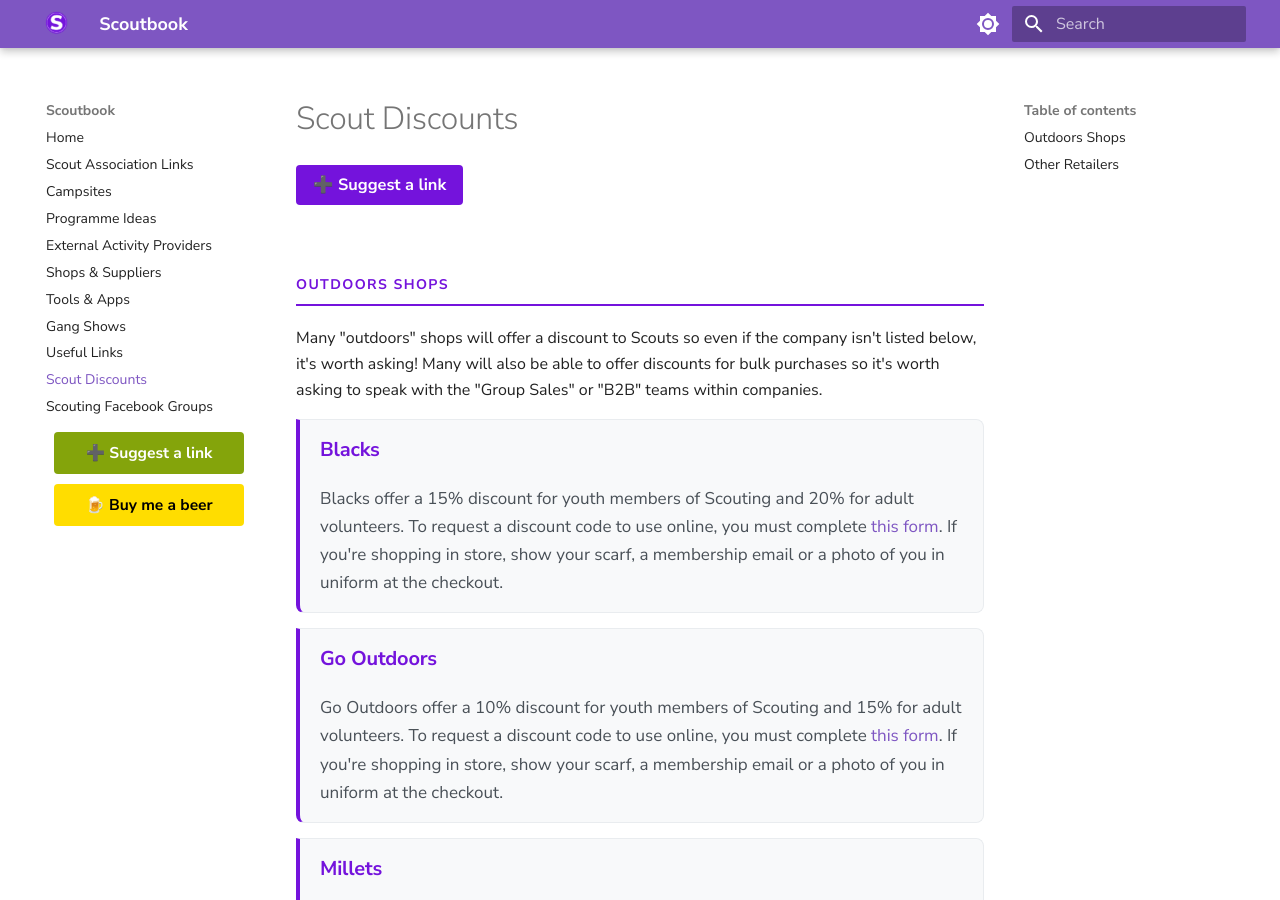
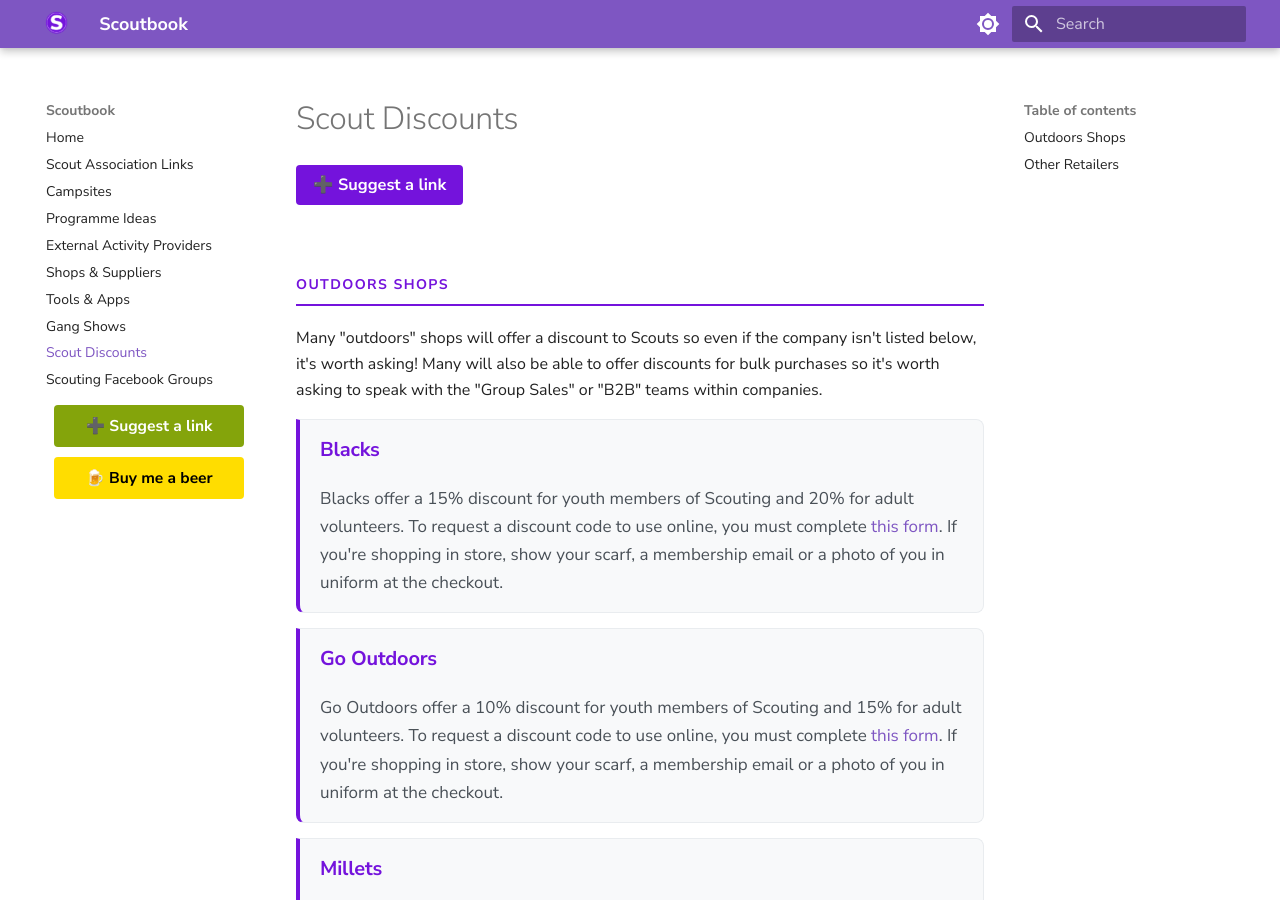
Before and after one commit to krisreynolds/scoutbook, an MkDocs documentation site: the page built from docs/discounts.md, in a window 1280 px wide and 900 px high. Built offline with MkDocs 1.6.1 and Material for MkDocs 9.7.7, drawn with Linux system fonts in a browser that asks for light colours; some web fonts are replaced.

Commit message:
Minor amends

```diff
--- a/mkdocs.yml
+++ b/mkdocs.yml
@@ -48,7 +48,6 @@
   - Shops & Suppliers: shops-suppliers.md
   - Tools & Apps: tools.md
   - Gang Shows: gangshows.md
-  - Useful Links: links.md
   - Scout Discounts: discounts.md
   - Scouting Facebook Groups: facebookgroups.md
 
```
Also changed, not shown: docs/discounts.md (line endings or trailing spaces).
